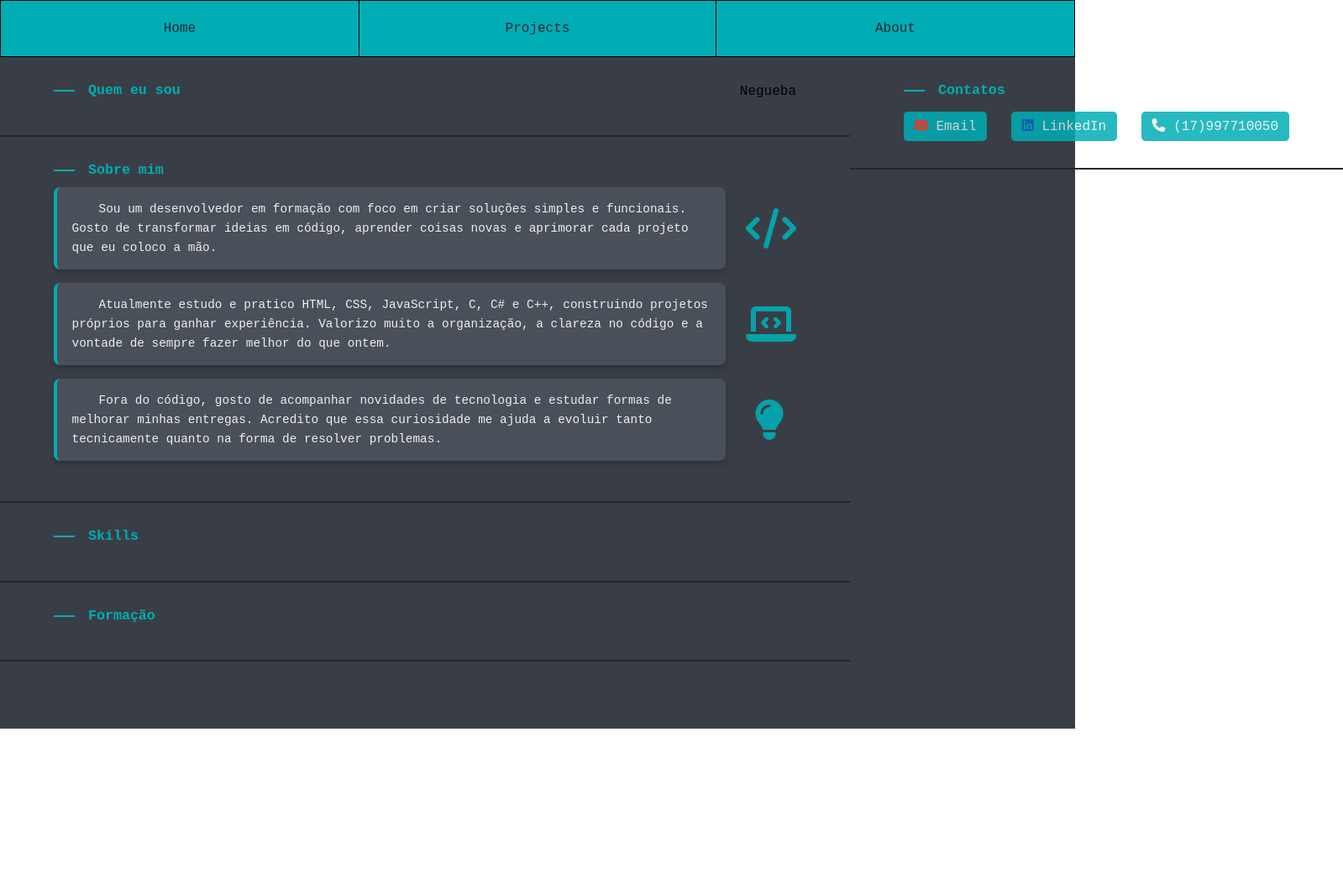
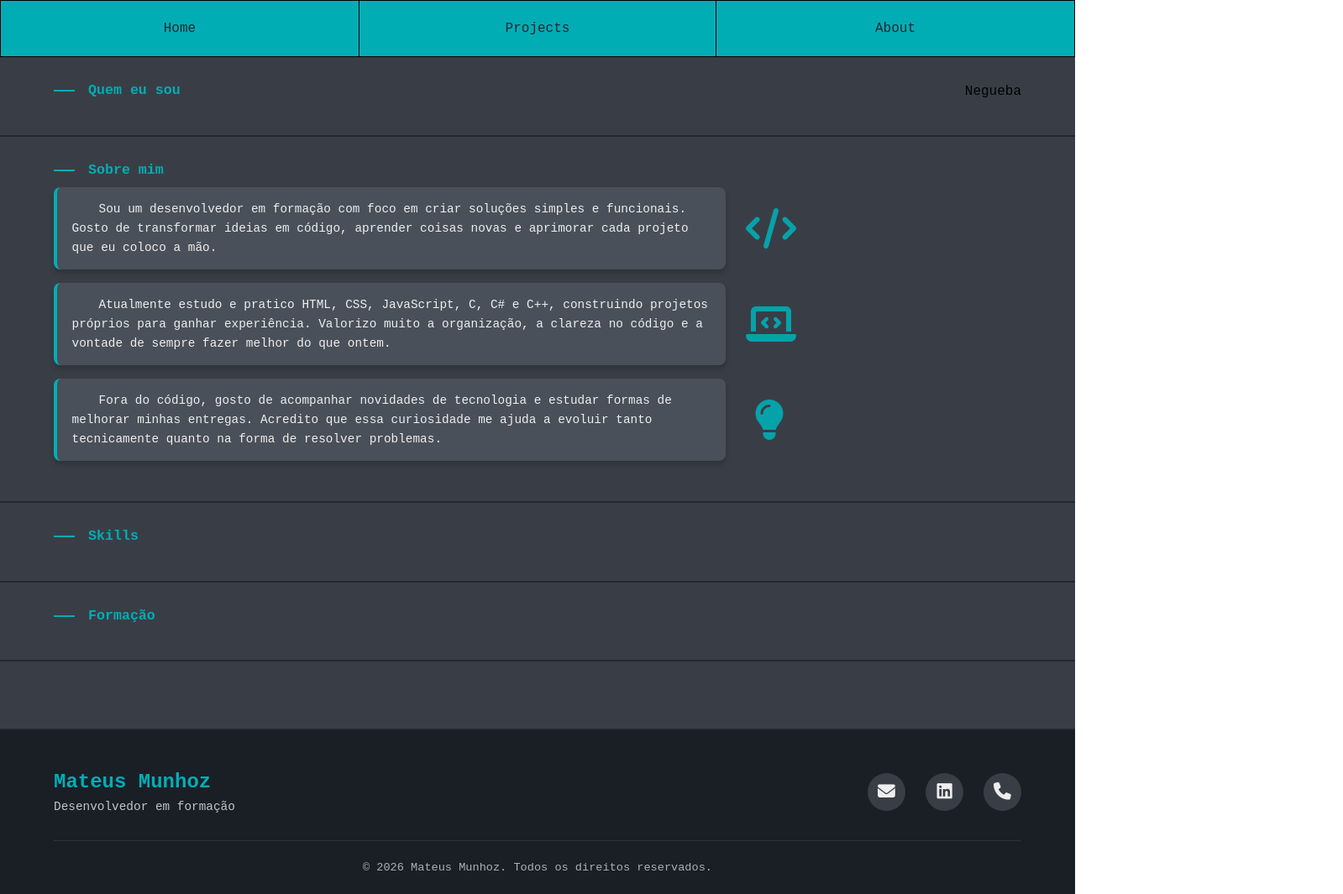
Before and after one commit to MateusMunhoz/portfolioOnline, a website: page about.html in a window 1280 px wide. Shown: the whole page at 84% size, 1599 px wide, since content can reach past the window. Before the commit the page ends 868 px from the top, so only its background shows below. Drawn offline with Linux system fonts and the light colour scheme.

Commit message:
Alterações na pagina de about

```diff
--- a/about.html
+++ b/about.html
@@ -50,22 +50,24 @@
         <div class="formacao">
             <h2>Formação</h2>
         </div>
-        <div class="contato">
-            <h2>Contatos</h2>
-            <ul class="listaContatos">
-                <li>
-                    <a href="mailto:mateusimunhoz@hotmail.com"><i class="fa fa-envelope"></i> Email</a>
-                </li>
-                <li>
-                    <a href="https://www.linkedin.com/in/mateus-munhoz-guimar%C3%A3es-606436278/"><i class="fa-brands fa-linkedin"></i> LinkedIn</a>
-                </li>
-                <li>
-                    <span id="telefoneDy"><i class="fa-solid fa-phone"></i> (17)997710050</span>
-                </li>
-            </ul>
+    </div>
 
+    <footer class="rodape">
+        <div class="rodape-conteudo">
+            <div class="rodape-info">
+                <h3>Mateus Munhoz</h3>
+                <p>Desenvolvedor em formação</p>
+            </div>
+            <div class="rodape-contatos">
+                <a href="mailto:mateusimunhoz@hotmail.com" aria-label="Email"><i class="fa fa-envelope"></i></a>
+                <a href="https://www.linkedin.com/in/mateus-munhoz-guimar%C3%A3es-606436278/" aria-label="LinkedIn"><i class="fa-brands fa-linkedin"></i></a>
+                <span id="telefoneDy" aria-label="Telefone"><i class="fa-solid fa-phone"></i></span>
+            </div>
         </div>
-    </div>
+        <div class="rodape-copyright">
+            <p>&copy; 2026 Mateus Munhoz. Todos os direitos reservados.</p>
+        </div>
+    </footer>
 
 <script src="index.js"></script>
 </body>
--- a/styleMain.css
+++ b/styleMain.css
@@ -294,9 +294,69 @@ a:visited {
     font-size: clamp(0.9rem, 0.8rem, 1.0rem);
 }
 
-.contato{
-    padding: 2rem 4rem;
-    border-bottom: 0.15rem solid #222831;
+.rodape {
+    background-color: #1a1f26;
+    color: #EEEEEE;
+    padding: 3rem 4rem 1.5rem;
+    border-top: 0.15rem solid #222831;
+    width: 100%;
+}
+
+.rodape-conteudo {
+    display: flex;
+    justify-content: space-between;
+    align-items: center;
+    flex-wrap: wrap;
+    gap: 2rem;
+    margin-bottom: 2rem;
+}
+
+.rodape-info h3 {
+    font-size: 1.5rem;
+    color: #00ADB5;
+    margin-bottom: 0.5rem;
+}
+
+.rodape-info p {
+    font-size: 0.9rem;
+    opacity: 0.8;
+}
+
+.rodape-contatos {
+    display: flex;
+    gap: 1.5rem;
+    align-items: center;
+}
+
+.rodape-contatos a,
+.rodape-contatos span {
+    display: flex;
+    align-items: center;
+    justify-content: center;
+    width: 45px;
+    height: 45px;
+    border-radius: 50%;
+    background-color: #393E46;
+    color: #EEEEEE;
+    font-size: 1.3rem;
+    text-decoration: none;
+    transition: all 0.3s ease;
+    cursor: pointer;
+}
+
+.rodape-contatos a:hover,
+.rodape-contatos span:hover {
+    background-color: #00ADB5;
+    color: #222831;
+    transform: translateY(-3px);
+}
+
+.rodape-copyright {
+    border-top: 1px solid #393E46;
+    padding-top: 1.5rem;
+    text-align: center;
+    font-size: 0.85rem;
+    opacity: 0.7;
 }
 
 .aboutSections h2{
@@ -321,80 +381,6 @@ a:visited {
 
 }
 
-.contato {
-    display: block;
-
-}
-
-.contato h2{
-    margin-bottom: 1rem;
-
-}
-
-.listaContatos{
-    display: flex;
-    flex-direction: row;
-    gap: 1.8rem;
-}
-
-.listaContatos li{
-    display: flex;
-    align-items: center;
-    list-style: none;
-    justify-content: left;
-    color: #EEEEEE;
-    opacity: 0.85;
-
-}
-
-
-.listaContatos li a{
-    text-decoration: none;
-    color: #EEEEEE;
-    transition-duration: 0.7s;
-    border-radius: 0.3rem;
-    padding: 0.5rem 0.8rem;
-    background-color: #00ADB5;
-
-}
-
-.listaContatos li span:hover {
-    color: #00ADB5;
-    transition-duration: 0.7s;
-    cursor: pointer;
-
-}
-
-.listaContatos li a:hover{
-    color: #EEEEEE;
-    background-color: #00000F;
-}
-
-.listaContatos li span{
-    border-radius: 0.3rem;
-    padding: 0.5rem 0.8rem;
-    background-color: #00ADB5;
-    transition-duration: 0.7s;
-}
-
-
-.listaContatos li span:hover{
-    color: #EEEEEE;
-    background-color: #00000F;
-}
-
-.listaContatos i.fa-linkedin{
-    color: #0A66C2;
-}
-
-.listaContatos i.fa-phone{
-    color: #EEEEEE;
-}
-
-.listaContatos .fa-envelope{
-    color: #EA4335;
-}
-
 .sobreCard {
     display: flex;
     align-items: center;
@@ -407,6 +393,8 @@ a:visited {
 .sobreCard:nth-child(2) { animation-delay: 0.2s; }
 .sobreCard:nth-child(3) { animation-delay: 0.4s; }
 .sobreCard:nth-child(4) { animation-delay: 0.6s; }
+
+
 
 .sobreMim p{
     line-height: 1.6;
```
Also changed, not shown: 1 other file.
